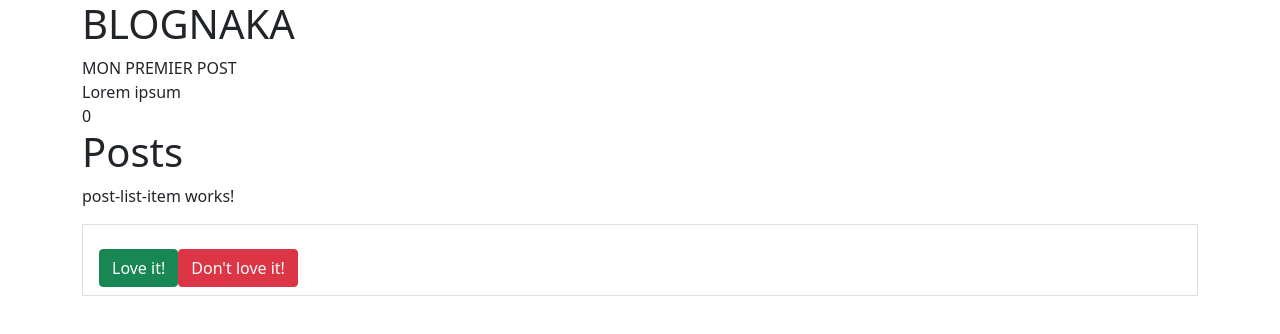
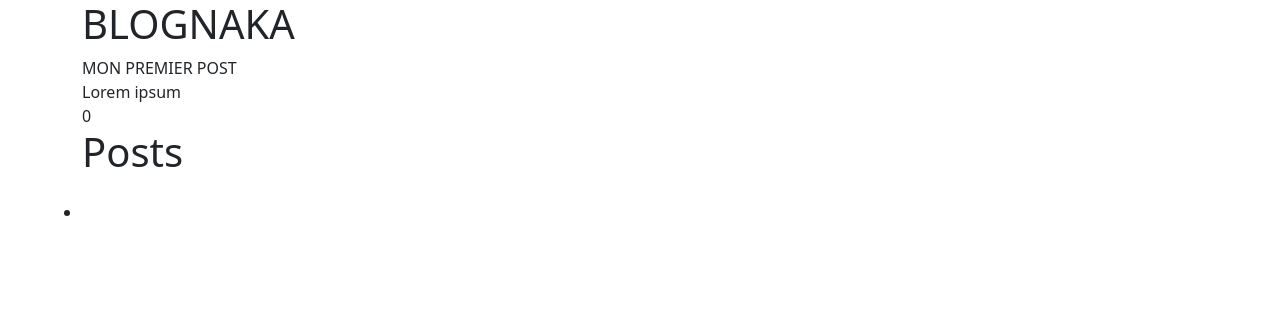
Before and after one commit to TRAFANOHARANTSOA/exercice-blog-angular, an Angular app: page / in a window 1280 px wide. Shown: the top 334 px of the page. Built offline with nearby package versions, Linux system fonts and the light colour scheme.

Commit message:
add directive ngFor

```diff
--- a/src/app/post-list/post-list.component.html
+++ b/src/app/post-list/post-list.component.html
@@ -1,4 +1,7 @@
 <h1>Posts</h1>
 <ul class="list-group">
-    <app-post-list-item> </app-post-list-item>
+<p>{{titles}}</p>
+<li >
+</li>
+<app-post-list-item *ngFor= 'let post of postMan'> {{post}} </app-post-list-item>
 </ul>
```
